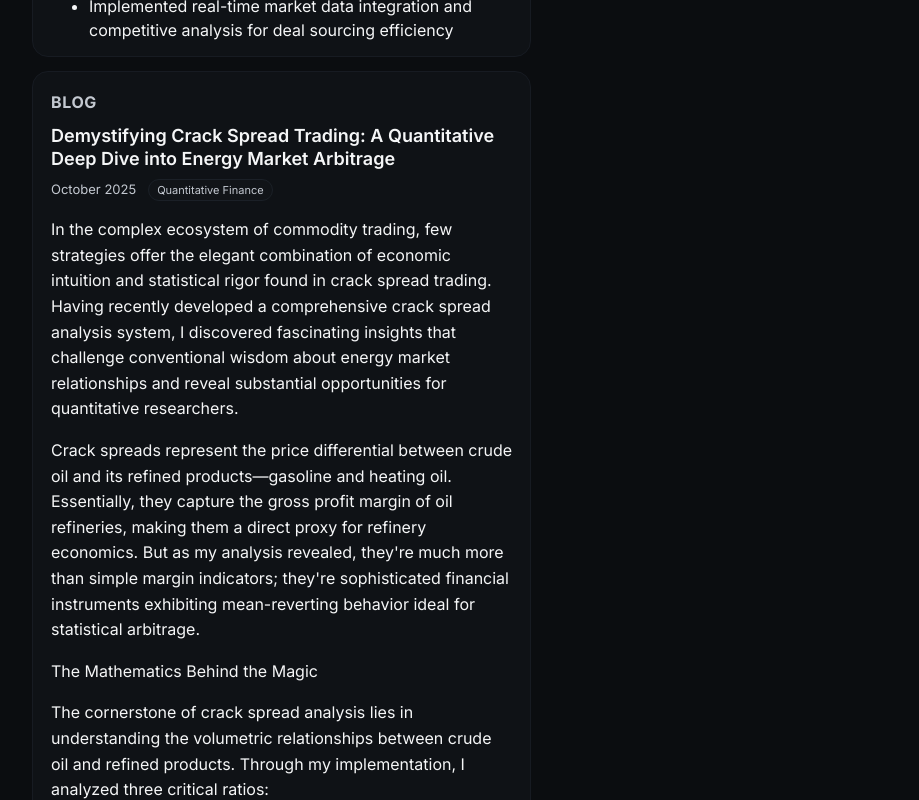
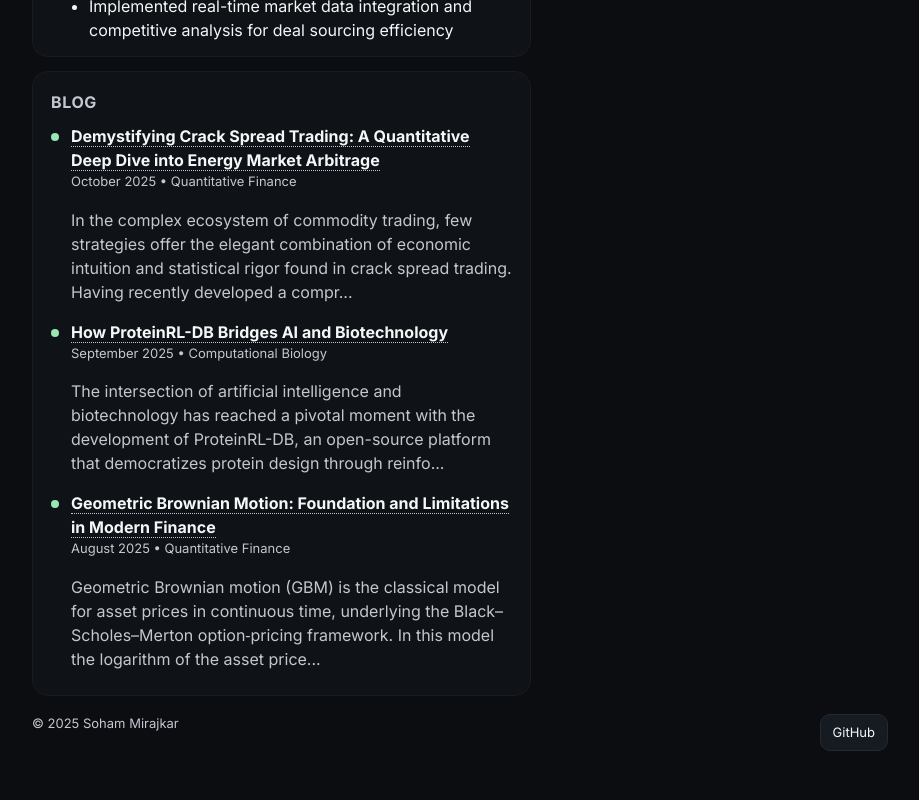
Before and after one commit to sohammirajkar/SohumMirazkar_Resume, a React (Vite) app: page / in a window 1280 px wide. Shown: the part 5420-6220 px from the top of the page, without its empty margins (180-1099 px from the left). Built offline with nearby package versions, Linux system fonts and the light colour scheme.

Commit message:
Update blog section: revert to clean minimal layout and add new blog post functionality

```diff
--- a/src/resume/App.tsx
+++ b/src/resume/App.tsx
@@ -246,9 +246,7 @@ Performance Optimization: My system processes 90 days of data across three sprea
 
 Strategic Implications: Crack spreads offer unique diversification advantages including low correlation with equities, inflation hedge properties, dollar-neutral characteristics, and volatility harvesting opportunities. The system also includes oil-gold spread analysis, revealing negative correlation patterns useful for crisis alpha generation.
 
-Conclusion: The Quantitative Edge in Energy Markets
-
-Crack spread trading represents a compelling intersection of fundamental economics and quantitative finance. My analysis demonstrates that with proper statistical framework and risk management, these strategies offer attractive risk-adjusted returns while providing valuable portfolio diversification. Key takeaways include confirmed mean reversion properties, effective technical analysis applications, critical importance of risk management, data quality requirements, and persistent seasonal patterns for enhanced strategy performance.`,
+Conclusion: The Quantitative Edge in Energy MarketsCrack spread trading represents a compelling intersection of fundamental economics and quantitative finance. My analysis demonstrates that with proper statistical framework and risk management, these strategies offer attractive risk-adjusted returns while providing valuable portfolio diversification. Key takeaways include confirmed mean reversion properties, effective technical analysis applications, critical importance of risk management, data quality requirements, and persistent seasonal patterns for enhanced strategy performance.`,
     references: [
       { text: 'Hull, J. C. Options, Futures, and Other Derivatives. 10th Edition. Pearson, 2018.', url: 'https://www.pearson.com/store/p/options-futures-and-other-derivatives/9780134631479' },
       { text: 'Geman, H. Commodities and Commodity Derivatives: Modeling and Pricing for Agriculturals, Metals, and Energy. John Wiley & Sons, 2005.' },
@@ -407,32 +405,63 @@ export default function App() {
           <section className="card" id="blog-section">
             <h2>Blog</h2>
             {blogPosts.map((post, idx) => (
-              <div className="blog-post" key={idx}>
-                <div className="blog-header">
-                  <h3 className="blog-title">{post.title}</h3>
-                  <div className="blog-meta">
-                    <span className="blog-date">{post.date}</span>
-                    <span className="blog-category">{post.category}</span>
+              <div className="item" key={idx}>
+                <div className="dot" />
+                <div>
+                  <div className="role">
+                    <a
+                      href={`#blog-${idx}`}
+                      target="_blank"
+                      rel="noreferrer"
+                      onClick={(e) => {
+                        e.preventDefault();
+                        const newWindow = window.open('', '_blank');
+                        if (newWindow) {
+                          newWindow.document.write(`
+                            <!DOCTYPE html>
+                            <html>
+                            <head>
+                              <title>${post.title}</title>
+                              <meta charset="utf-8">
+                              <style>
+                                body { font-family: -apple-system, BlinkMacSystemFont, 'Segoe UI', system-ui, sans-serif; max-width: 800px; margin: 0 auto; padding: 20px; line-height: 1.6; }
+                                h1 { color: #333; border-bottom: 2px solid #eee; padding-bottom: 10px; }
+                                .meta { color: #666; margin-bottom: 20px; }
+                                .category { background: #f0f0f0; padding: 4px 8px; border-radius: 4px; font-size: 0.9em; }
+                                p { margin-bottom: 16px; }
+                                h4 { margin-top: 30px; color: #333; }
+                                ol { padding-left: 20px; }
+                                li { margin-bottom: 8px; }
+                                a { color: #0066cc; text-decoration: none; }
+                                a:hover { text-decoration: underline; }
+                              </style>
+                            </head>
+                            <body>
+                              <h1>${post.title}</h1>
+                              <div class="meta">
+                                <span>${post.date}</span> • <span class="category">${post.category}</span>
+                              </div>
+                              ${post.content.split('\n\n').map(paragraph => `<p>${paragraph}</p>`).join('')}
+                              <h4>References</h4>
+                              <ol>
+                                ${post.references.map(ref => `
+                                  <li>
+                                    ${ref.url ? `<a href="${ref.url}" target="_blank" rel="noreferrer">${ref.text}</a>` : ref.text}
+                                  </li>
+                                `).join('')}
+                              </ol>
+                            </body>
+                            </html>
+                          `);
+                          newWindow.document.close();
+                        }
+                      }}
+                    >
+                      {post.title}
+                    </a>
                   </div>
-                </div>
-                <div className="blog-content">
-                  {post.content.split('\n\n').map((paragraph, i) => (
-                    <p key={i}>{paragraph}</p>
-                  ))}
-                </div>
-                <div className="blog-references">
-                  <h4>References</h4>
-                  <ol>
-                    {post.references.map((ref, i) => (
-                      <li key={i}>
-                        {ref.url ? (
-                          <a href={ref.url} target="_blank" rel="noreferrer">{ref.text}</a>
-                        ) : (
-                          ref.text
-                        )}
-                      </li>
-                    ))}
-                  </ol>
+                  <div className="meta">{post.date} • {post.category}</div>
+                  <p className="org">{post.content.substring(0, 200)}...</p>
                 </div>
               </div>
             ))}
```
